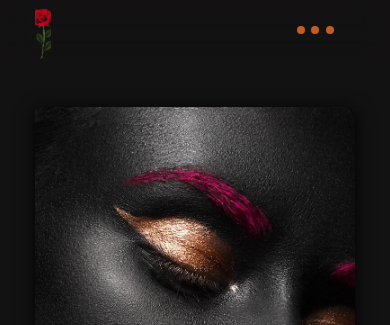
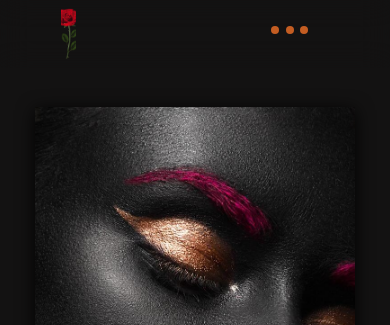
Before and after one commit to eslammataineh/myCV, a plain HTML site: page index.html in a window 390 px wide. Shown: the top 325 px of the page. Drawn offline with nearby package versions, Linux system fonts and the light colour scheme.

Commit message:
Update cv.css

```diff
--- a/css/cv.css
+++ b/css/cv.css
@@ -675,6 +675,10 @@ h3 {
 }
 
 @media screen and (max-width: 768px) {
+  header .navbar{
+    background-color: transparent;
+    width: 70%;
+  }
   .catcher .move .content .base .identity {
     padding-left: 20px;
     padding-right: 50px;
```
